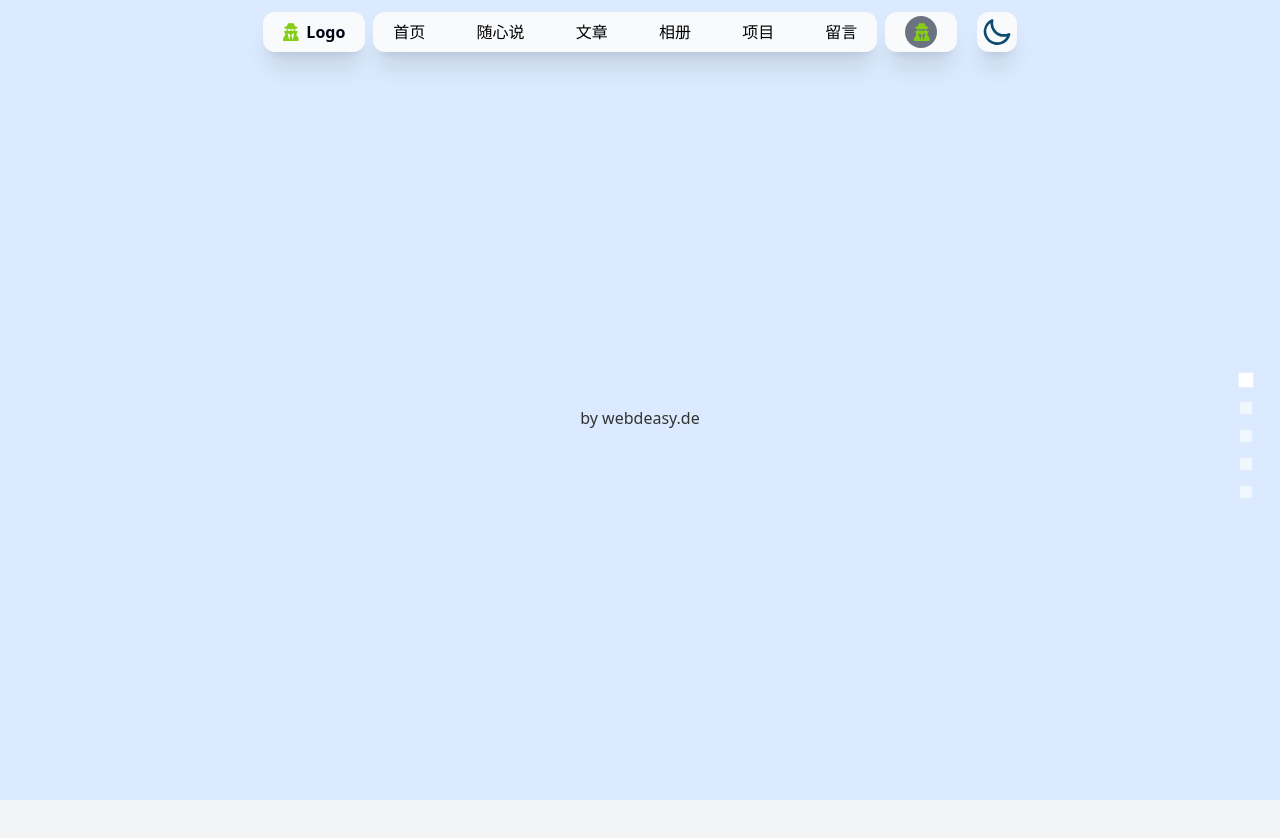
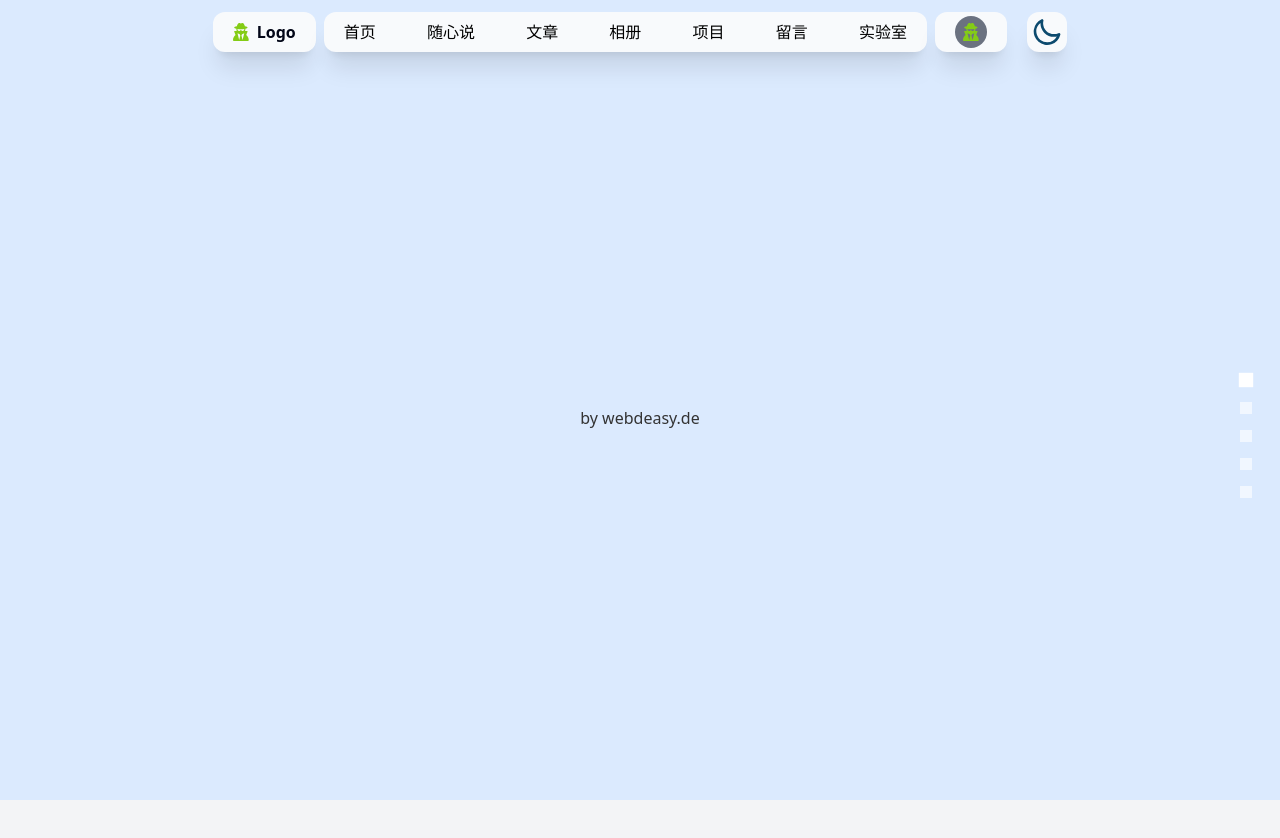
Before and after one commit to Daudxu/my-blog-nuxt3, a Nuxt app: page / in a window 1280 px wide. Shown: the top 838 px of the page. Built offline with nearby package versions, Linux system fonts and the light colour scheme.

Commit message:
fix add three

```diff
--- a/components/Header.vue
+++ b/components/Header.vue
@@ -26,6 +26,9 @@
                          </li>
                          <li>
                              <NuxtLink class="text-black dark:text-white dark:hover:text-gray-500 hover:text-gray-500" to="/message-board">留言</NuxtLink>
+                         </li>
+                         <li>
+                             <NuxtLink class="text-black dark:text-white dark:hover:text-gray-500 hover:text-gray-500" to="/message-board">实验室</NuxtLink>
                          </li>
                      </ul>
                  </div>
```
Also changed, not shown: socketIo/index.js (added, +13 -0 lines), socketIo/package.json (added, +11 -0 lines).
